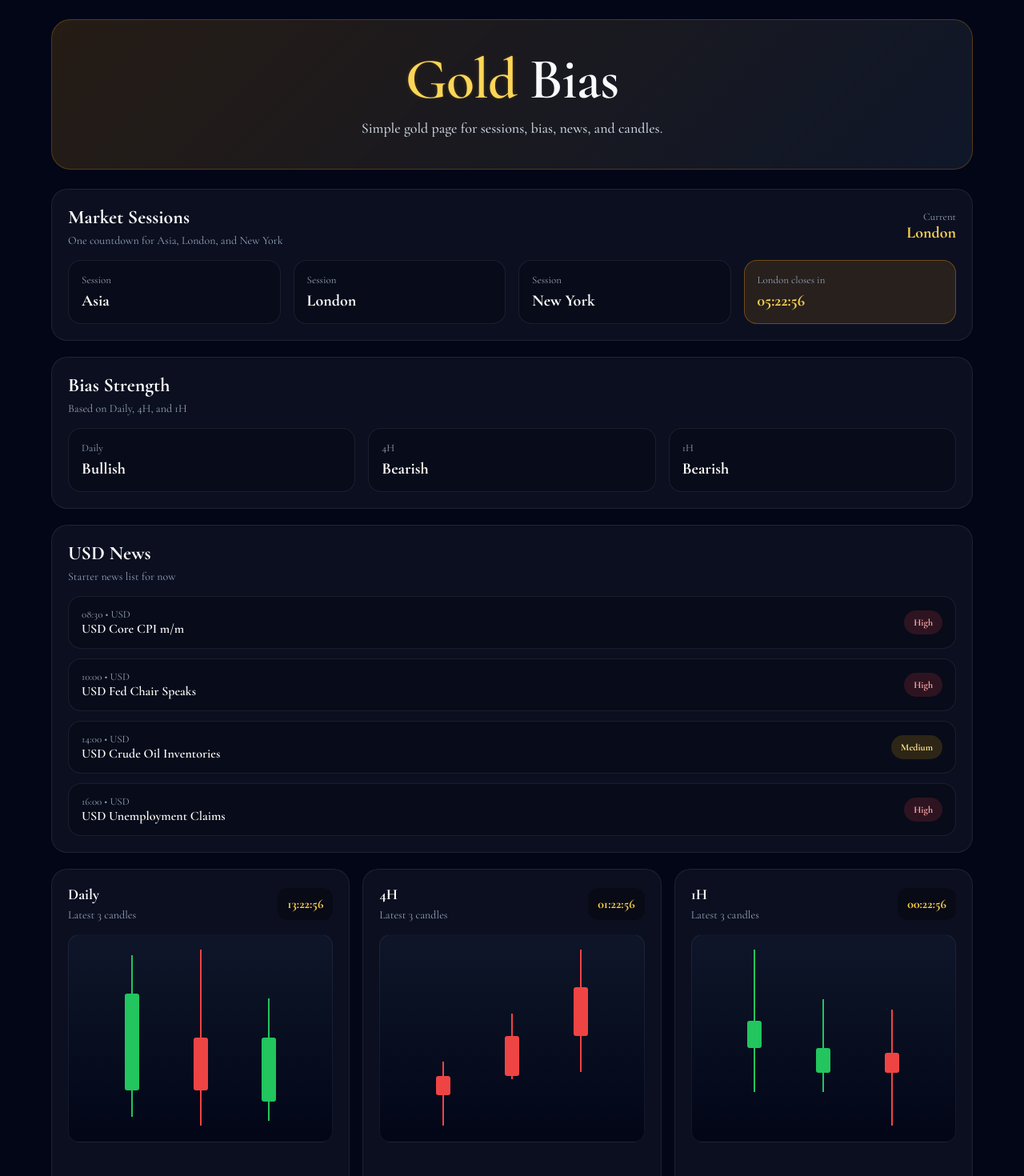
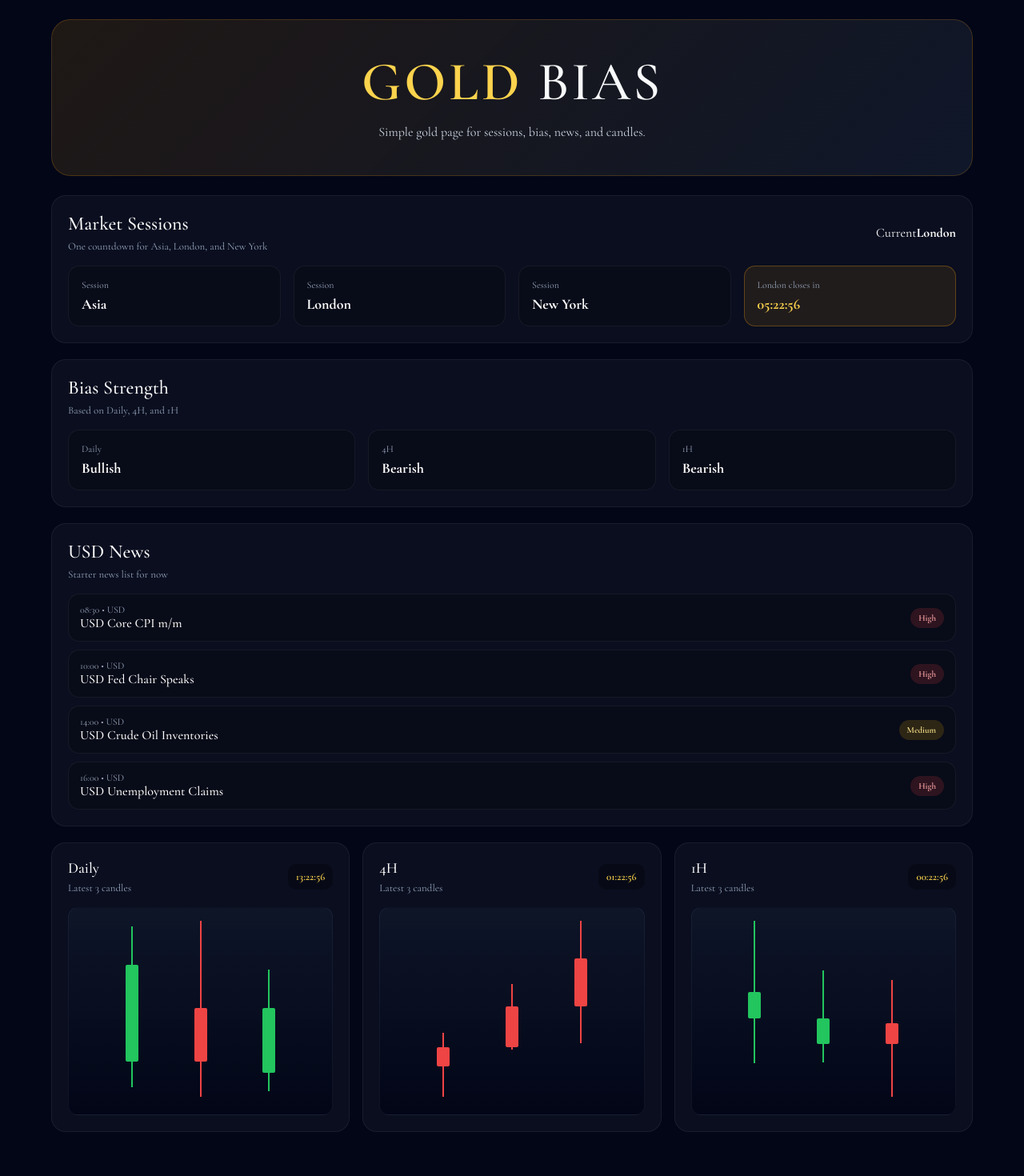
Before and after one commit to Nn1van/gold-bias, a Next.js app: page / in a window 1280 px wide. Shown: the top 1470 px of the page at 80% size. Built offline with nearby package versions, Linux system fonts and the light colour scheme.

Commit message:
Update globals.css

```diff
--- a/app/globals.css
+++ b/app/globals.css
@@ -14,73 +14,82 @@ body {
   min-height: 100vh;
 }
 
+/* PAGE */
 .page {
   max-width: 1200px;
   margin: 0 auto;
   padding: 24px;
 }
 
+/* HERO */
 .hero {
-  background: linear-gradient(135deg, rgba(245, 158, 11, 0.15), rgba(15, 23, 42, 1));
-  border: 1px solid rgba(245, 158, 11, 0.25);
+  background: linear-gradient(135deg, rgba(245, 158, 11, 0.12), rgba(15, 23, 42, 1));
+  border: 1px solid rgba(245, 158, 11, 0.2);
   border-radius: 24px;
-  padding: 40px 36px;
+  padding: 44px 36px;
   margin-bottom: 24px;
+
   display: flex;
   flex-direction: column;
   align-items: center;
   text-align: center;
+
   transition: all 0.3s ease;
 }
 
 .hero:hover {
   transform: translateY(-6px);
-  border-color: rgba(45, 212, 191, 0.8);
+  border-color: rgba(45, 212, 191, 0.7);
   box-shadow:
-    0 0 12px rgba(45, 212, 191, 0.35),
-    0 0 35px rgba(45, 212, 191, 0.25),
-    0 0 70px rgba(45, 212, 191, 0.18);
+    0 0 12px rgba(45, 212, 191, 0.25),
+    0 0 35px rgba(45, 212, 191, 0.2);
 }
 
+/* ZIMRA STYLE TITLE */
 .hero h1 {
   margin: 0;
-  font-size: 72px;
-  line-height: 0.95;
-  font-weight: 600;
-  letter-spacing: -1px;
+  font-size: 68px;
+  font-weight: 500;
+  letter-spacing: 3px;
+  line-height: 1;
+  text-transform: uppercase;
   color: #f8fafc;
 }
 
+/* GOLD WORD */
 .gold-glow-word {
   color: #fcd34d;
-  animation: goldPulse 5s ease-in-out infinite;
+  font-weight: 600;
+  letter-spacing: 4px;
 }
 
+/* SUBTEXT */
 .hero p {
-  margin: 16px 0 0;
+  margin: 18px 0 0;
   color: #cbd5e1;
-  font-size: 18px;
-  font-weight: 500;
+  font-size: 16px;
+  font-weight: 400;
 }
 
+/* CARDS */
 .card {
-  background: rgba(255, 255, 255, 0.04);
-  border: 1px solid rgba(255, 255, 255, 0.08);
-  border-radius: 20px;
+  background: rgba(255, 255, 255, 0.035);
+  border: 1px solid rgba(255, 255, 255, 0.06);
+  border-radius: 18px;
   padding: 20px;
   margin-bottom: 20px;
   transition: all 0.25s ease;
 }
 
 .card:hover {
-  transform: translateY(-6px);
-  border-color: rgba(45, 212, 191, 0.8);
+  transform: translateY(-5px);
+  border-color: rgba(45, 212, 191, 0.7);
   box-shadow:
-    0 0 12px rgba(45, 212, 191, 0.4),
-    0 0 30px rgba(45, 212, 191, 0.3),
-    0 0 60px rgba(45, 212, 191, 0.2);
+    0 0 10px rgba(45, 212, 191, 0.25),
+    0 0 25px rgba(45, 212, 191, 0.15);
 }
 
+/* HEADERS */
 .section-top,
 .box-top {
   display: flex;
@@ -93,30 +102,17 @@ body {
 .section-top h2,
 .box-top h3 {
   margin: 0;
+  font-weight: 500;
 }
 
 .section-top p,
 .box-top p {
   margin: 6px 0 0;
   color: #94a3b8;
-  font-size: 14px;
+  font-size: 13px;
 }
 
-.session-now {
-  text-align: right;
-}
-
-.session-now span {
-  color: #94a3b8;
-  font-size: 13px;
-  display: block;
-}
-
-.session-now strong {
-  color: #fcd34d;
-  font-size: 20px;
-}
-
+/* GRID */
 .session-grid,
 .bias-grid,
 .candle-grid-main {
@@ -136,77 +132,78 @@ body {
   grid-template-columns: repeat(3, 1fr);
 }
 
+/* SMALL CARDS */
 .small-card {
-  background: rgba(0, 0, 0, 0.22);
-  border: 1px solid rgba(255, 255, 255, 0.08);
-  border-radius: 16px;
+  background: rgba(0, 0, 0, 0.2);
+  border: 1px solid rgba(255, 255, 255, 0.06);
+  border-radius: 14px;
   padding: 16px;
   transition: all 0.25s ease;
 }
 
 .small-card:hover {
-  transform: translateY(-4px);
-  border-color: rgba(45, 212, 191, 0.8);
-  box-shadow:
-    0 0 10px rgba(45, 212, 191, 0.4),
-    0 0 25px rgba(45, 212, 191, 0.3);
+  transform: translateY(-3px);
+  border-color: rgba(45, 212, 191, 0.7);
 }
 
 .small-card span {
   color: #94a3b8;
-  font-size: 13px;
+  font-size: 12px;
   display: block;
   margin-bottom: 6px;
 }
 
 .small-card strong {
-  font-size: 20px;
+  font-size: 18px;
 }
 
+/* GOLD CARD */
 .gold-card {
-  background: rgba(245, 158, 11, 0.12);
-  border-color: rgba(245, 158, 11, 0.35);
+  background: rgba(245, 158, 11, 0.1);
+  border-color: rgba(245, 158, 11, 0.3);
 }
 
 .gold-card strong {
   color: #fcd34d;
 }
 
+/* NEWS */
 .news-list {
   display: grid;
-  gap: 12px;
+  gap: 10px;
 }
 
 .news-item {
   display: flex;
   justify-content: space-between;
   align-items: center;
-  background: rgba(0, 0, 0, 0.22);
-  border: 1px solid rgba(255, 255, 255, 0.08);
-  border-radius: 16px;
-  padding: 14px 16px;
+  background: rgba(0, 0, 0, 0.2);
+  border: 1px solid rgba(255, 255, 255, 0.06);
+  border-radius: 14px;
+  padding: 12px 14px;
   transition: all 0.25s ease;
 }
 
 .news-item:hover {
-  transform: translateY(-4px);
-  border-color: rgba(45, 212, 191, 0.8);
+  transform: translateY(-3px);
+  border-color: rgba(45, 212, 191, 0.7);
 }
 
 .news-time {
   color: #94a3b8;
-  font-size: 13px;
+  font-size: 12px;
 }
 
 .news-title {
-  font-weight: 600;
+  font-weight: 500;
 }
 
+/* IMPACT */
 .impact {
   border-radius: 999px;
-  padding: 8px 12px;
-  font-size: 12px;
-  font-weight: 700;
+  padding: 6px 10px;
+  font-size: 11px;
+  font-weight: 600;
 }
 
 .impact-high {
@@ -224,27 +221,23 @@ body {
   color: #86efac;
 }
 
+/* TIMER */
 .mini-timer {
   background: rgba(0, 0, 0, 0.3);
   color: #fcd34d;
-  padding: 10px 12px;
-  border-radius: 12px;
-  font-weight: 700;
+  padding: 8px 10px;
+  border-radius: 10px;
+  font-weight: 600;
+  font-size: 13px;
 }
 
-.chart-shell {
-  padding: 0;
-  min-height: 320px;
-  background: transparent;
-  border: none;
-}
-
+/* CHART */
 .tv-chart {
   height: 260px;
-  border-radius: 14px;
-  background: linear-gradient(180deg, rgba(15, 23, 42, 0.9), rgba(2, 6, 23, 0.95));
-  border: 1px solid rgba(148, 163, 184, 0.1);
-  padding: 18px;
+  border-radius: 12px;
+  background: linear-gradient(180deg, rgba(15, 23, 42, 0.85), rgba(2, 6, 23, 0.95));
+  border: 1px solid rgba(148, 163, 184, 0.08);
+  padding: 16px;
 }
 
 .tv-chart-inner {
@@ -254,8 +247,9 @@ body {
   justify-content: space-evenly;
 }
 
+/* CANDLES */
 .tv-candle {
-  width: 50px;
+  width: 46px;
   height: 220px;
   display: flex;
   justify-content: center;
@@ -277,9 +271,9 @@ body {
 .tv-body {
   position: absolute;
   left: 50%;
-  width: 18px;
+  width: 16px;
   transform: translateX(-50%);
-  border-radius: 3px;
+  border-radius: 2px;
 }
 
 .candle-up {
@@ -290,24 +284,7 @@ body {
   background: #ef4444;
 }
 
-@keyframes goldPulse {
-  0% {
-    color: #fcd34d;
-    text-shadow: 0 0 0 rgba(251, 191, 36, 0);
-  }
-  50% {
-    color: #fde68a;
-    text-shadow:
-      0 0 12px rgba(251, 191, 36, 0.8),
-      0 0 30px rgba(251, 191, 36, 0.6),
-      0 0 55px rgba(251, 191, 36, 0.4);
-  }
-  100% {
-    color: #fcd34d;
-    text-shadow: 0 0 0 rgba(251, 191, 36, 0);
-  }
-}
-
+/* MOBILE */
 @media (max-width: 900px) {
   .session-grid,
   .bias-grid,
@@ -315,26 +292,15 @@ body {
     grid-template-columns: 1fr;
   }
 
-  .section-top,
-  .box-top,
-  .news-item {
-    flex-direction: column;
-    align-items: flex-start;
-  }
-
-  .session-now {
-    text-align: left;
-  }
-
   .hero h1 {
-    font-size: 52px;
+    font-size: 48px;
   }
 
   .tv-candle {
-    width: 40px;
+    width: 36px;
   }
 
   .tv-body {
-    width: 14px;
+    width: 12px;
   }
 }
```
